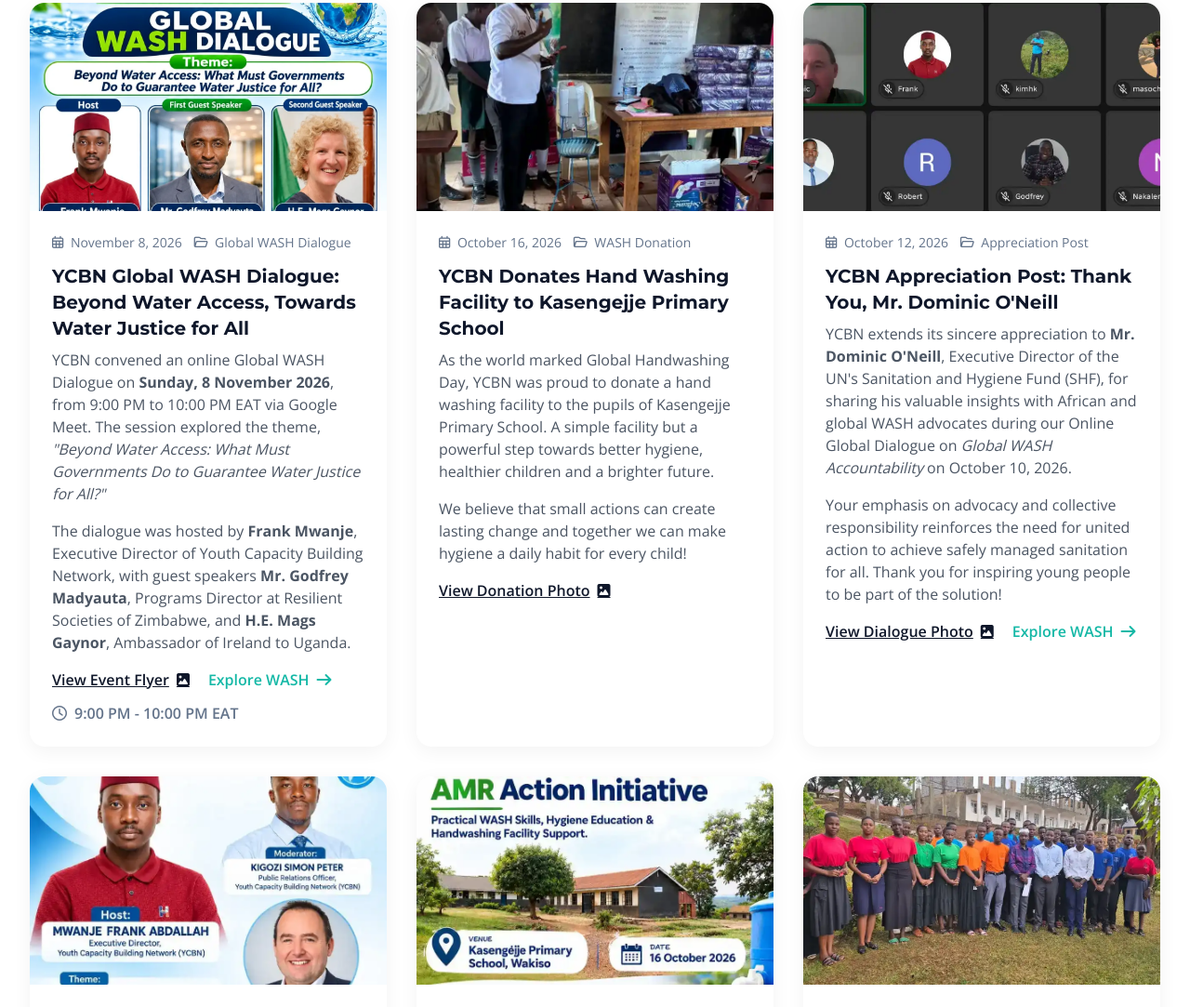
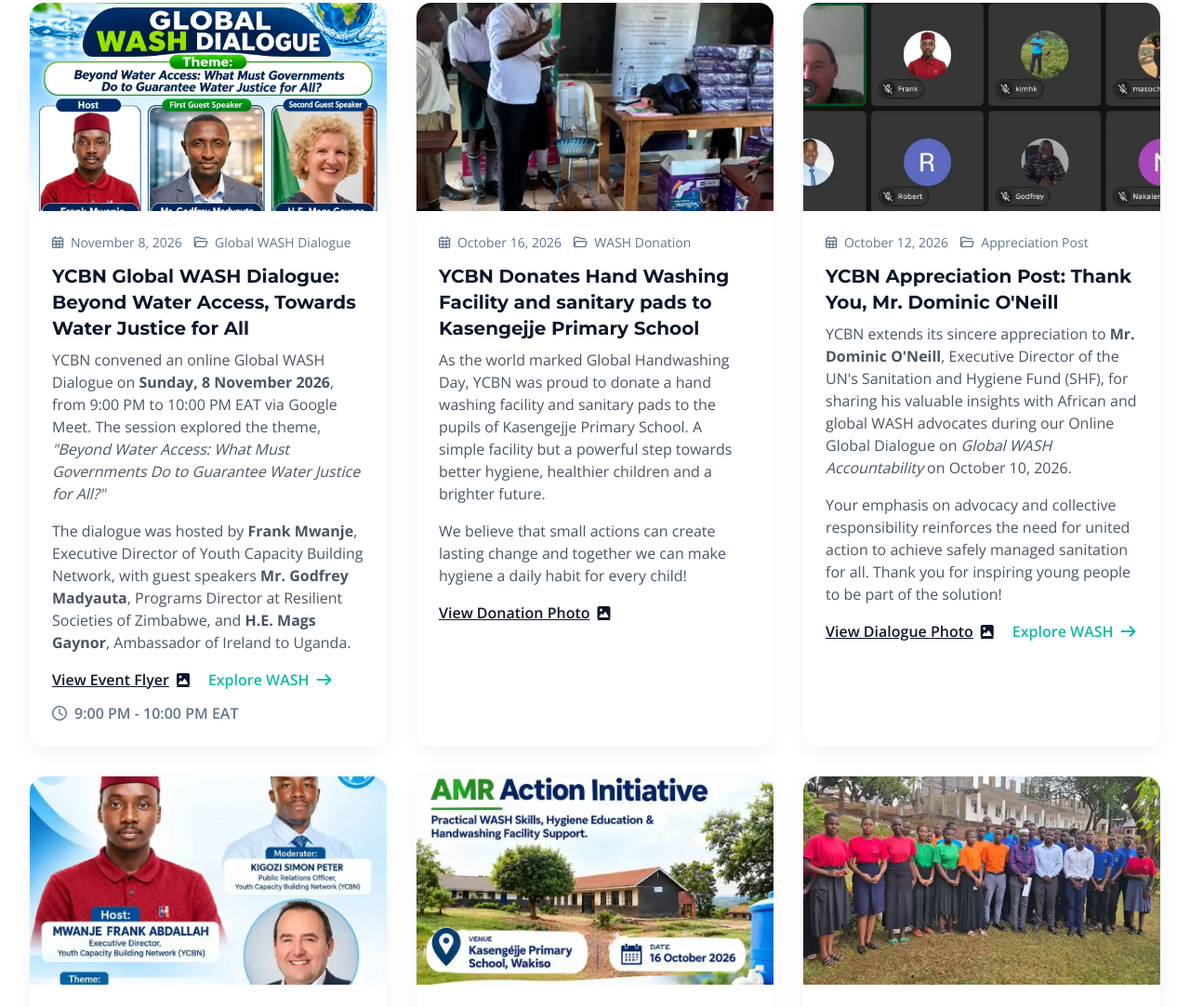
Before and after one commit to youthcapacitybuildingforum/ycbn.org, a plain HTML site: page stories.html in a window 1280 px wide. Shown: the part 1011-2094 px from the top of the page at 93% size. Drawn offline with Linux system fonts and the light colour scheme.

Commit message:
Update donation details for Kasengejje Primary School

```diff
--- a/stories.html
+++ b/stories.html
@@ -307,8 +307,8 @@
                             <span><i class="far fa-calendar-alt mr-1"></i> October 16, 2026</span>
                             <span><i class="far fa-folder-open mr-1"></i> WASH Donation</span>
                         </div>
-                        <h3 class="text-xl font-bold text-ycbn-dark mb-2">YCBN Donates Hand Washing Facility to Kasengejje Primary School</h3>
-                        <p class="text-gray-600 mb-4">As the world marked Global Handwashing Day, YCBN was proud to donate a hand washing facility to the pupils of Kasengejje Primary School. A simple facility but a powerful step towards better hygiene, healthier children and a brighter future.</p>
+                        <h3 class="text-xl font-bold text-ycbn-dark mb-2">YCBN Donates Hand Washing Facility and sanitary pads to Kasengejje Primary School</h3>
+                        <p class="text-gray-600 mb-4">As the world marked Global Handwashing Day, YCBN was proud to donate a hand washing facility and sanitary pads to the pupils of Kasengejje Primary School. A simple facility but a powerful step towards better hygiene, healthier children and a brighter future.</p>
                         <p class="text-gray-600 mb-4">We believe that small actions can create lasting change and together we can make hygiene a daily habit for every child!</p>
                         <a href="resources/pad-7.webp" target="_blank" rel="noopener" class="inline-flex items-center text-ycbn-dark font-semibold underline hover:text-ycbn-blue">View Donation Photo <i class="fas fa-image ml-2"></i></a>
                     </div>
```
